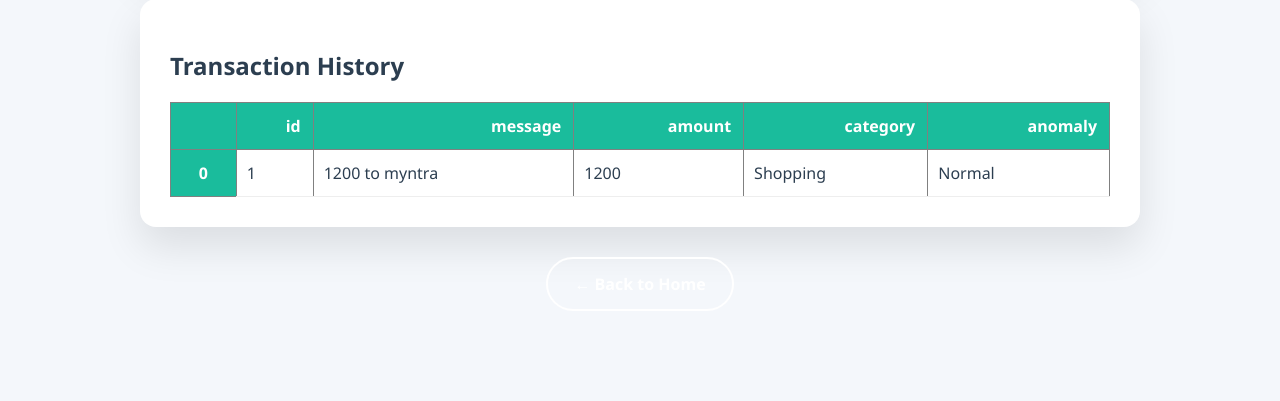
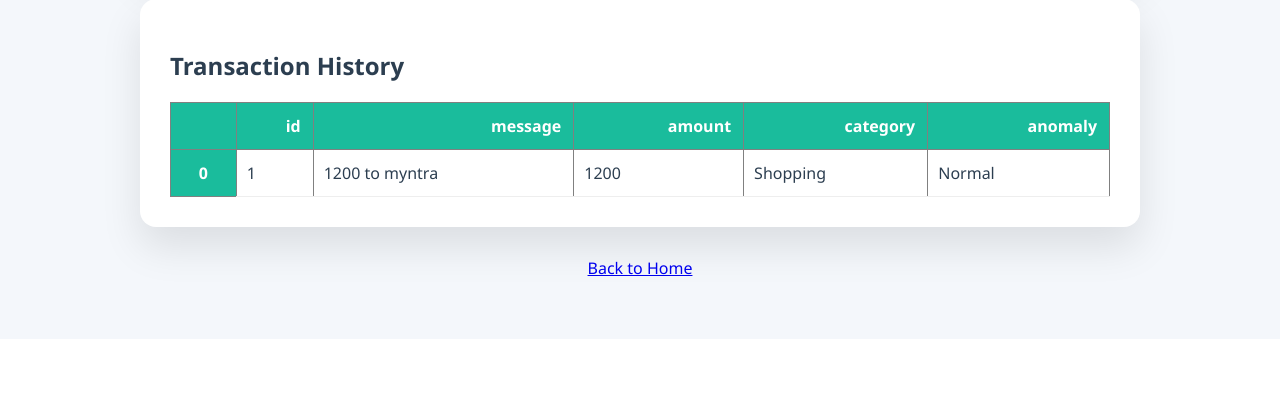
Before and after one commit to NISHIKA2153/SMART-EXPENSE-TRACKER, a Flask app: page /dashboard in a window 1280 px wide. Shown: the part 994-1395 px from the top of the page. After the commit the page ends 1270 px from the top, so only its background shows below. Run offline with Flask 3, Linux system fonts and the light colour scheme; data comes from the database, SQL or seed files in the repository; parts of the project's set-up code (start-up, migrations or seed data) failed here and were passed over.

Commit message:
Refactor Back to Home link in dashboard.html
Updated the 'Back to Home' link styling and structure.

```diff
--- a/templates/dashboard.html
+++ b/templates/dashboard.html
@@ -43,7 +43,10 @@
         </div>
     </div>
 
-    <a href="/" class="btn btn-outline center">← Back to Home</a>
+    <!-- <a href="/" class="btn btn-outline center">Back to Home</a> -->
+    <div style="text-align: center; margin-top: 20px;">
+    <a href="/" class="btn-home">Back to Home</a>
+</div>
 
 </div>
 
```
